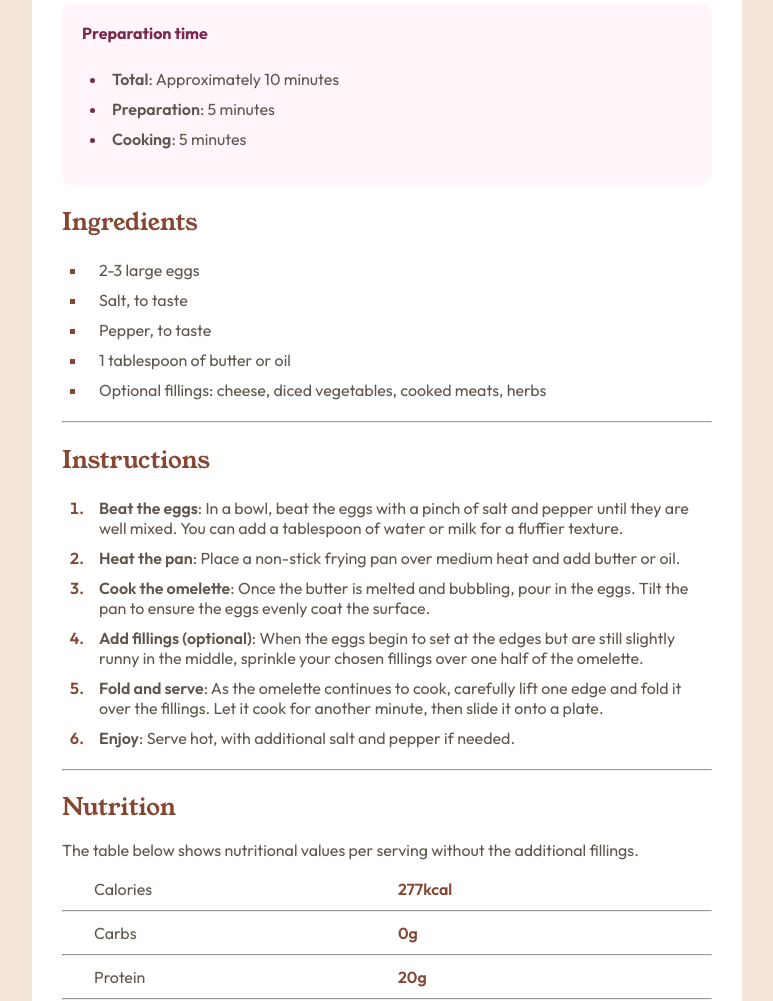
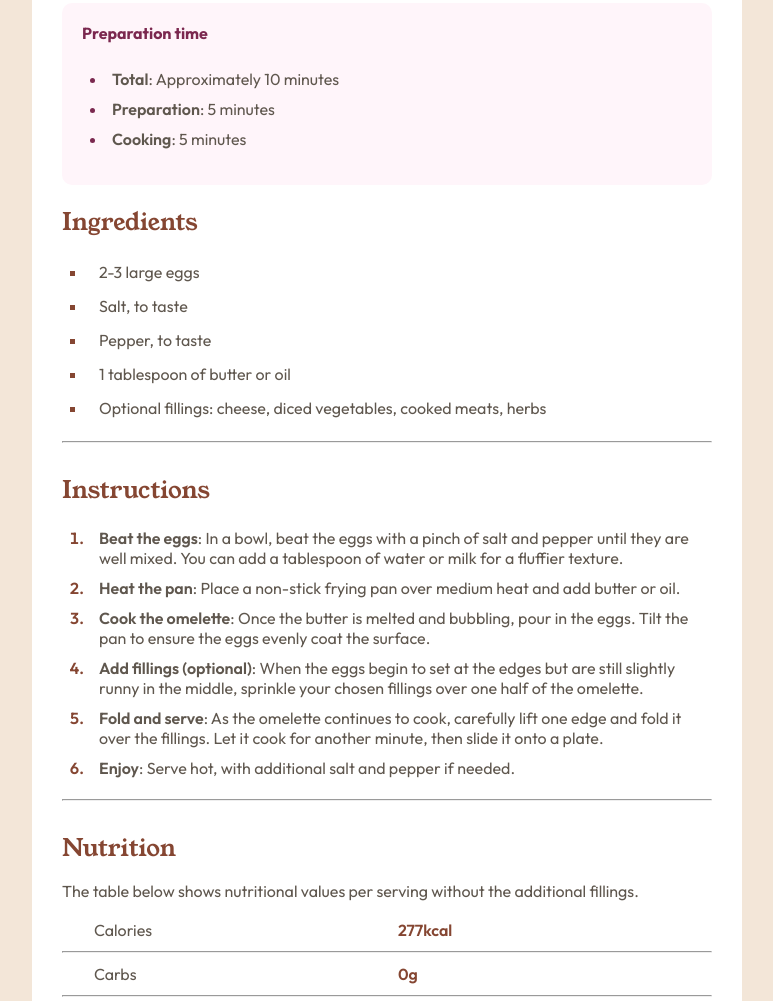
Before and after one commit to paduiii/recipe-page, a plain HTML site: page index.html in a window 1280 px wide. Shown: the part 575-1576 px from the top of the page, without its empty margins (253-1026 px from the left). Drawn offline with Linux system fonts and the light colour scheme.

Commit message:
Add files via upload

```diff
--- a/index.html
+++ b/index.html
@@ -112,6 +112,10 @@
       padding-left: 5px;
     }
 
+    .card-3 {
+      margin-bottom: 30px;
+    }
+
     .card-3 h2 {
       font-family: "Young";
       font-weight: 400;
@@ -130,8 +134,12 @@
     .card-3 li {
       color: hsl(30, 10%, 34%);
       list-style-type: square;
-      padding: 5px;
+      padding: 7px;
       padding-left: 12px;
+    }
+
+    .card-4 {
+      margin-bottom: 30px;
     }
 
     .card-4 h2 {
```
